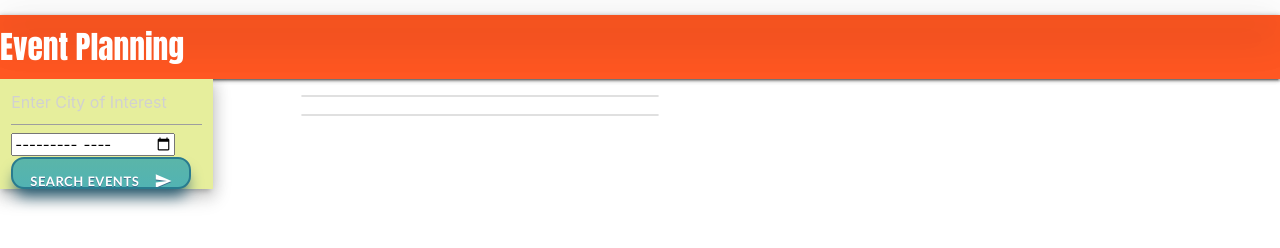
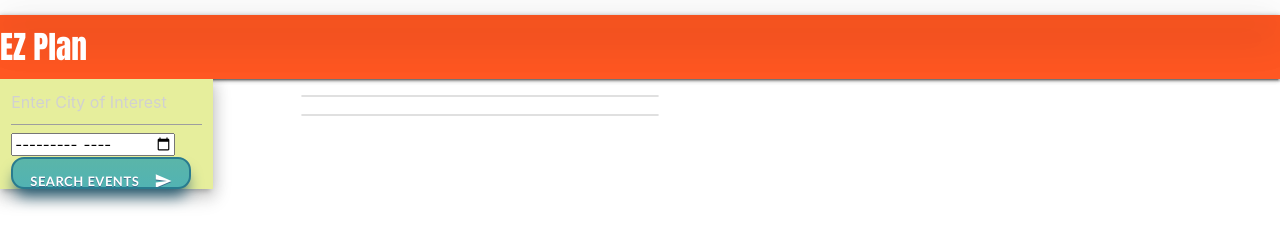
Before and after one commit to jleatham78/road-trip, a plain HTML site: page index.html in a window 1280 px wide. Drawn offline with nearby package versions, Linux system fonts and the light colour scheme.

Commit message:
App name change

```diff
--- a/index.html
+++ b/index.html
@@ -3,7 +3,7 @@
   <head>
     <meta charset="UTF-8" />
     <meta name="viewport" content="width=device-width, initial-scale=1.0" />
-    <title>EZ-Plan</title>
+    <title>EZ Plan</title>
     <link
       href="https://fonts.googleapis.com/icon?family=Material+Icons"
       rel="stylesheet"
@@ -21,7 +21,7 @@
         <div class="nav-wrapper #ff5722 deep-orange">
           <div class="col s12 m2">
             <p class="z-depth-5">
-            <a href="#!" class="breadcrumb brand-logo"> Event Planning</a>
+            <a href="#!" class="breadcrumb brand-logo">EZ Plan</a>
             </p>
           </div>
         </div>
```
